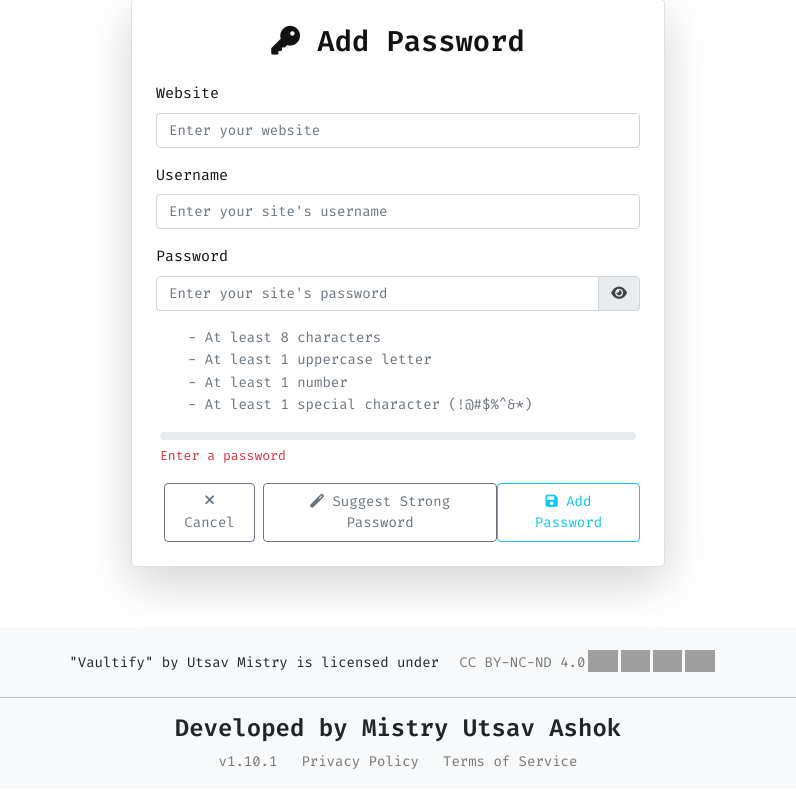
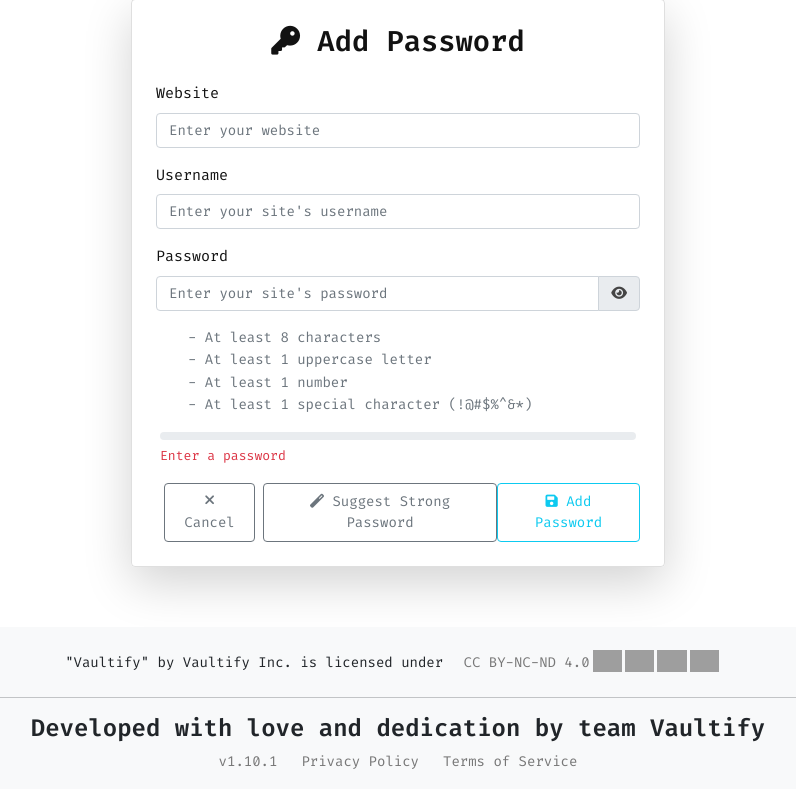
Before and after one commit to utsav-mistry/vaultify, a Flask app: page /add_password in a window 1280 px wide. Shown: the part 143-952 px from the top of the page, without its empty margins (242-1038 px from the left). Run offline with Flask 3, Linux system fonts and the light colour scheme; the visitor is signed in with stand-in values (Sample User, id 1); grey boxes are pictures that could not be loaded.

Commit message:
Update base.html

```diff
--- a/password_manager/app/templates/base.html
+++ b/password_manager/app/templates/base.html
@@ -72,9 +72,9 @@
 
     <footer class="footer py-3 text-center">
         <div class="container">
-            <p xmlns:cc="http://creativecommons.org/ns#" xmlns:dct="http://purl.org/dc/terms/"><span property="dct:title">"Vaultify"</span> by <span property="cc:attributionName">Utsav Mistry</span> is licensed under <a href="https://creativecommons.org/licenses/by-nc-nd/4.0/?ref=chooser-v1" target="_blank" rel="license noopener noreferrer" style="display:inline-block;">CC BY-NC-ND 4.0<img style="height:22px!important;margin-left:3px;vertical-align:text-bottom;" src="https://mirrors.creativecommons.org/presskit/icons/cc.svg?ref=chooser-v1" alt=""><img style="height:22px!important;margin-left:3px;vertical-align:text-bottom;" src="https://mirrors.creativecommons.org/presskit/icons/by.svg?ref=chooser-v1" alt=""><img style="height:22px!important;margin-left:3px;vertical-align:text-bottom;" src="https://mirrors.creativecommons.org/presskit/icons/nc.svg?ref=chooser-v1" alt=""><img style="height:22px!important;margin-left:3px;vertical-align:text-bottom;" src="https://mirrors.creativecommons.org/presskit/icons/nd.svg?ref=chooser-v1" alt=""></a></p>
+            <p xmlns:cc="http://creativecommons.org/ns#" xmlns:dct="http://purl.org/dc/terms/"><span property="dct:title">"Vaultify"</span> by <span property="cc:attributionName">Vaultify Inc.</span> is licensed under <a href="https://creativecommons.org/licenses/by-nc-nd/4.0/?ref=chooser-v1" target="_blank" rel="license noopener noreferrer" style="display:inline-block;">CC BY-NC-ND 4.0<img style="height:22px!important;margin-left:3px;vertical-align:text-bottom;" src="https://mirrors.creativecommons.org/presskit/icons/cc.svg?ref=chooser-v1" alt=""><img style="height:22px!important;margin-left:3px;vertical-align:text-bottom;" src="https://mirrors.creativecommons.org/presskit/icons/by.svg?ref=chooser-v1" alt=""><img style="height:22px!important;margin-left:3px;vertical-align:text-bottom;" src="https://mirrors.creativecommons.org/presskit/icons/nc.svg?ref=chooser-v1" alt=""><img style="height:22px!important;margin-left:3px;vertical-align:text-bottom;" src="https://mirrors.creativecommons.org/presskit/icons/nd.svg?ref=chooser-v1" alt=""></a></p>
             <hr>
-            <h4>Developed by Mistry Utsav Ashok</h4>
+            <h4>Developed with love and dedication by team Vaultify</h4>
         </div>
         <div class="links d-flex justify-content-center">
             <small><a href="{{ url_for('version') }}">v1.10.1</a></small>
```
